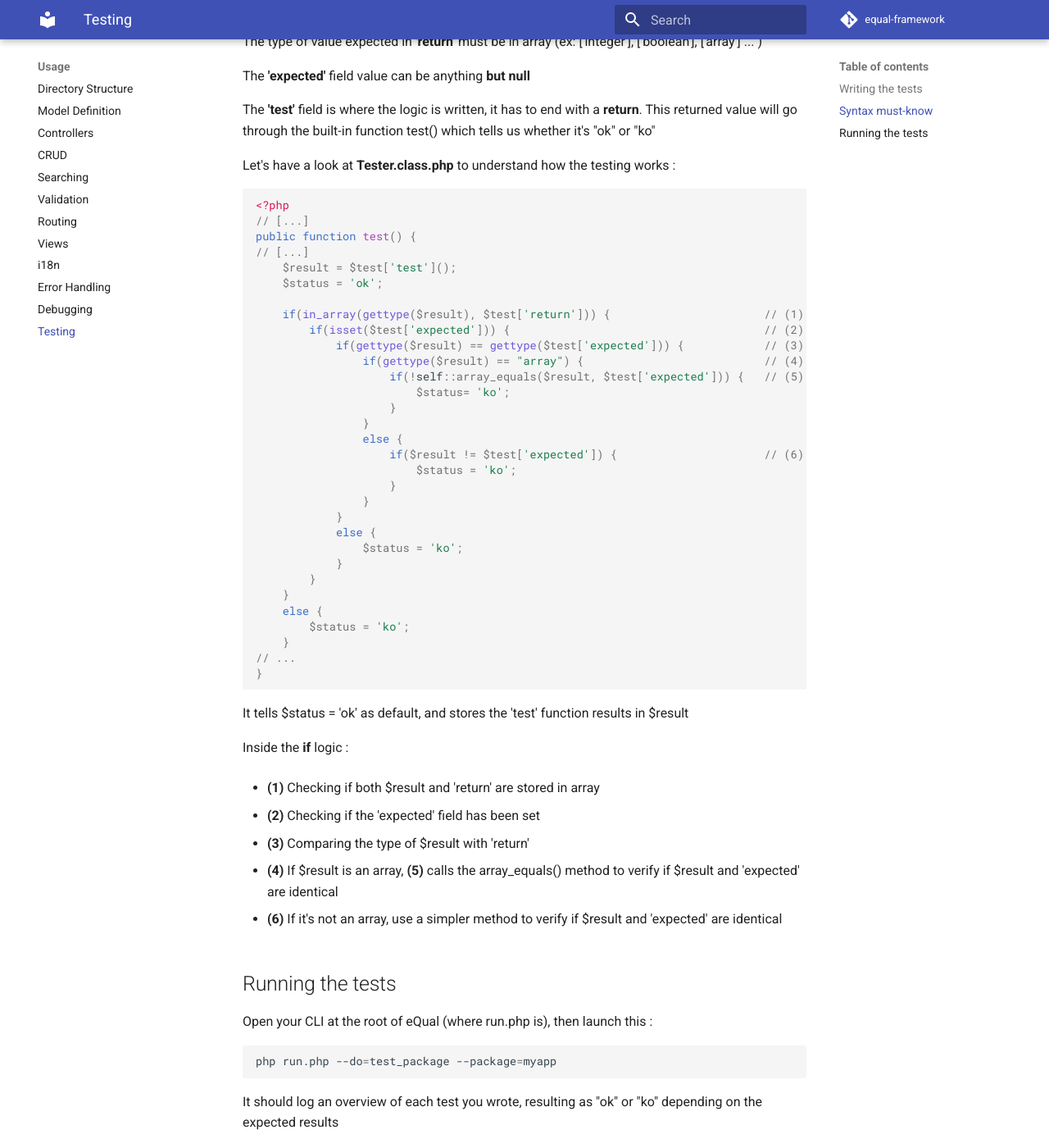
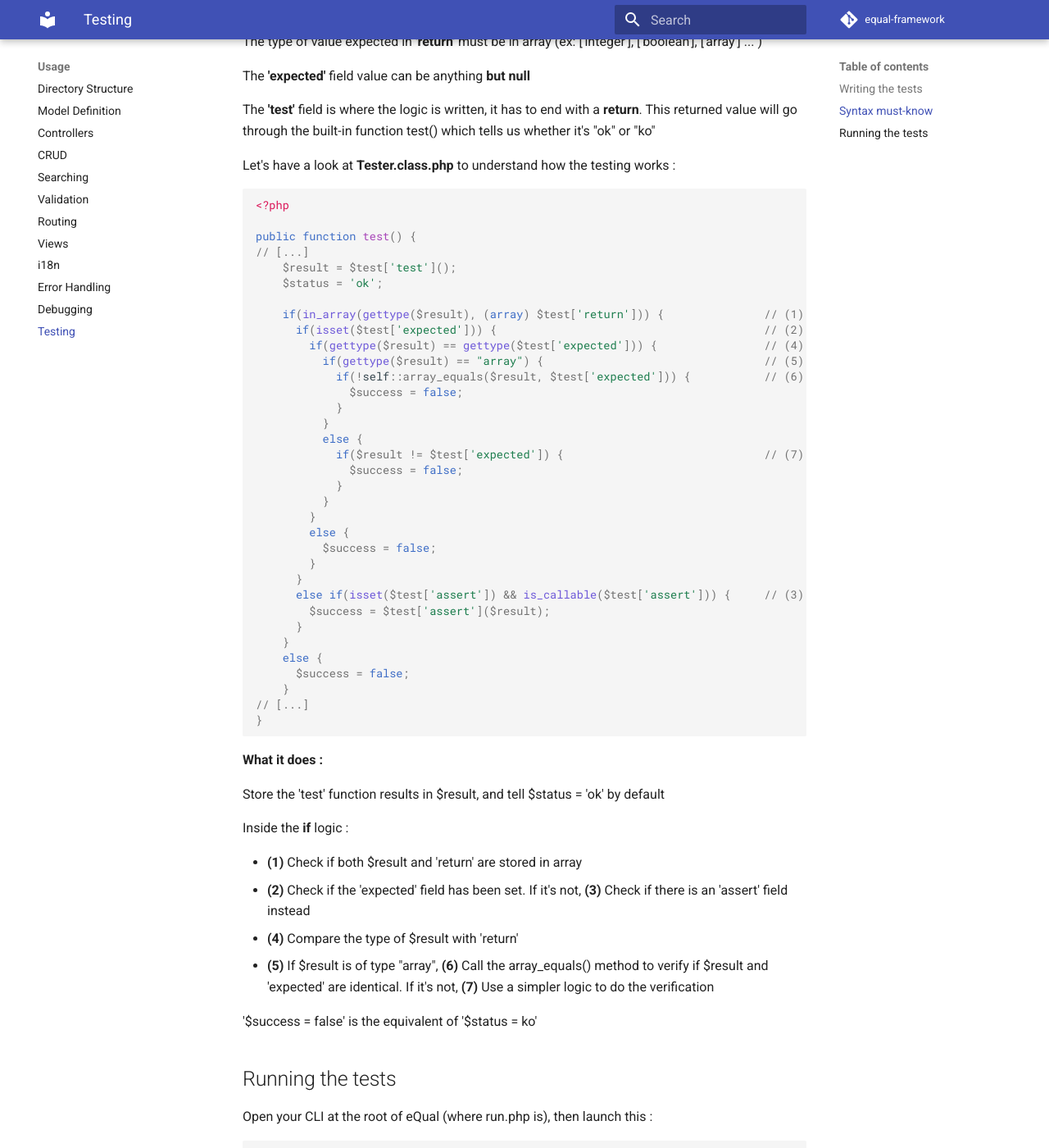
Before and after one commit to equalframework/equal-doc, an MkDocs documentation site: the page built from docs/usage/testing.md, in a window 1280 px wide and 1400 px high, scrolled down 1194 px. Shown: the whole window at 82% size. Built offline with MkDocs 1.6.1 and Material for MkDocs 9.7.7, drawn with Linux system fonts in a browser that asks for light colours; comment, search, counter and statistics services are not loaded; some of the changed text lies outside the part shown.

Commit message:
improving testing.md

````diff
--- a/docs/usage/testing.md
+++ b/docs/usage/testing.md
@@ -35,7 +35,7 @@ $tests = [
             					return $test_value;
                             }
     ],
-	// ... add as many as you want!
+	// [...] add as many as you want!
 ]
 ```
 
@@ -60,51 +60,53 @@ Let's have a look at **Tester.class.php** to understand how the testing works :
 
 ```php
 <?php
-// [...]
+
 public function test() {
 // [...]
     $result = $test['test']();
     $status = 'ok';
 
-    if(in_array(gettype($result), $test['return'])) {						// (1)
-        if(isset($test['expected'])) {										// (2)
-            if(gettype($result) == gettype($test['expected'])) {			// (3)
-                if(gettype($result) == "array") {							// (4)
-                    if(!self::array_equals($result, $test['expected'])) {	// (5)
-                        $status= 'ko';
-                    }
-                }
-                else {
-                    if($result != $test['expected']) {						// (6)
-                        $status = 'ko';
-                    }
-                }
+    if(in_array(gettype($result), (array) $test['return'])) {				// (1)
+      if(isset($test['expected'])) {										// (2)
+        if(gettype($result) == gettype($test['expected'])) {				// (4)
+          if(gettype($result) == "array") {									// (5)
+            if(!self::array_equals($result, $test['expected'])) {			// (6)
+              $success = false;
             }
-            else {
-                $status = 'ko';
+          }
+          else {
+            if($result != $test['expected']) {								// (7)
+              $success = false;
             }
+          }
         }
+        else {
+          $success = false;
+        }
+      }
+      else if(isset($test['assert']) && is_callable($test['assert'])) {		// (3)
+        $success = $test['assert']($result);
+      }
     }
     else {
-        $status = 'ko';
+      $success = false;
     }
-// ...
+// [...]
 }
 ```
 
-It tells $status = 'ok' as default, and stores the 'test' function results in $result
+**What it does :**
+
+Store the 'test' function results in $result, and tell $status = 'ok' by default
 
 Inside the **if** logic :
 
-- **(1)** Checking if both $result and 'return' are stored in array
+- **(1)** Check if both $result and 'return' are stored in array
+- **(2)** Check if the 'expected' field has been set. If it's not, **(3)** Check if there is an 'assert' field instead
+- **(4)** Compare the type of $result with 'return'
+- **(5)** If $result is of type "array", **(6)** Call the array_equals() method to verify if $result and 'expected' are identical. If it's not, **(7)** Use a simpler logic to do the verification
 
-- **(2)** Checking if the 'expected' field has been set
-
-- **(3)** Comparing the type of $result with 'return'
-
-- **(4)** If $result is an array, **(5)** calls the array_equals() method to verify if $result and 'expected' are identical
-
-- **(6)** If it's not an array, use a simpler method to verify if $result and 'expected' are identical
+'$success = false' is the equivalent of '$status = ko'
 
 
 
````
